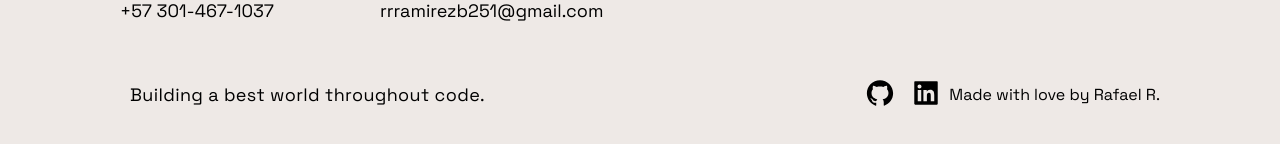
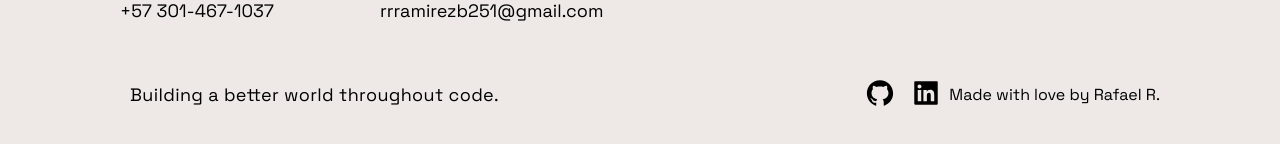
Before and after one commit to RafaelRamirez21/Portafolio-nextjs, a Next.js app: page / in a window 1280 px wide. Shown: the part 4660-4804 px from the top of the page. Built offline with nearby package versions, Linux system fonts and the light colour scheme.

Commit message:
bug fixed

```diff
--- a/src/components/Footer/Footer.js
+++ b/src/components/Footer/Footer.js
@@ -32,7 +32,7 @@ const Footer = () => {
       </LinkList>
       <SocialIconsContainer>
         <CompanyContainer>
-          <Slogan>Building a best world throughout code.</Slogan>
+          <Slogan>Building a better world throughout code.</Slogan>
         </CompanyContainer>
         <SocialContainer>
 
```
